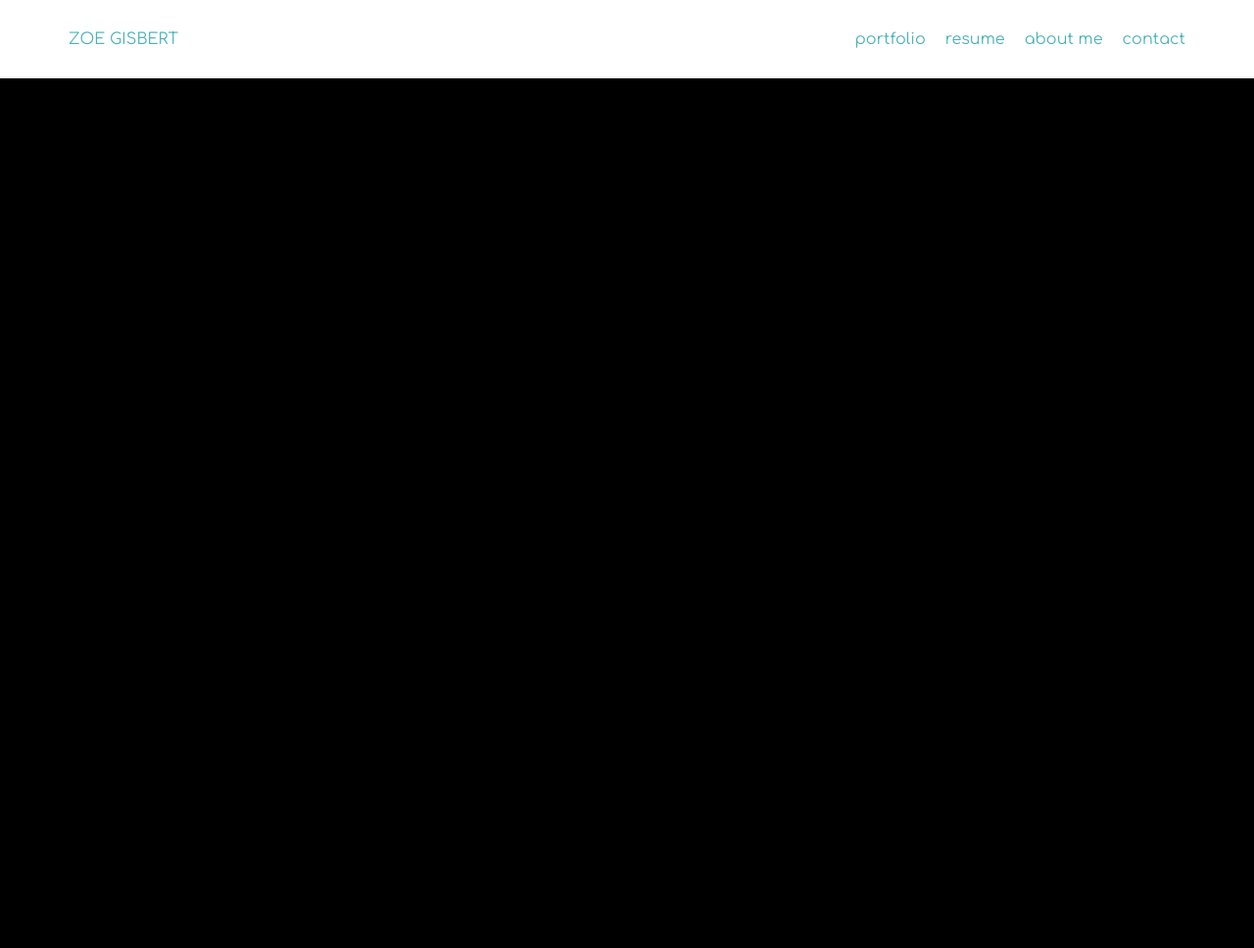
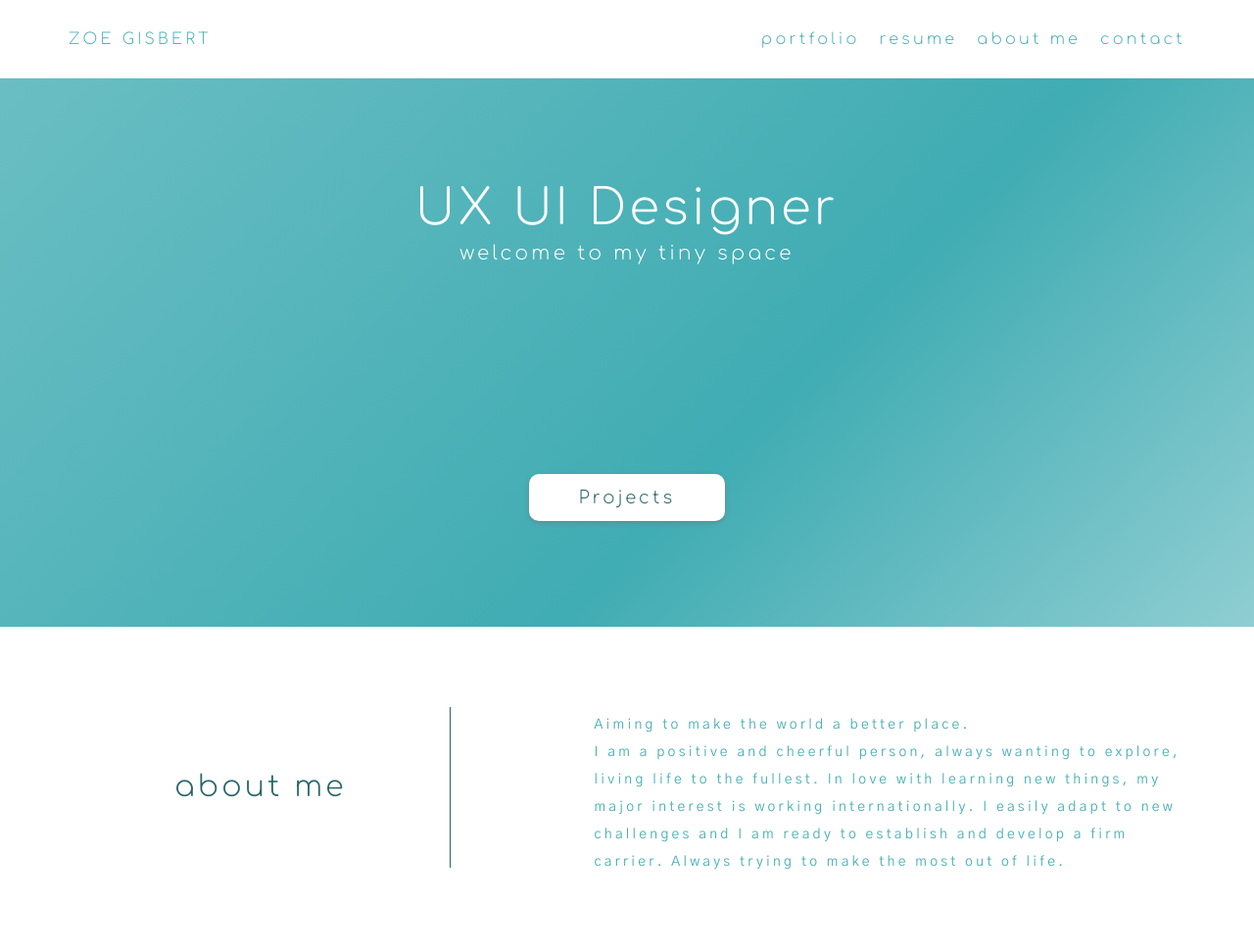
Before and after one commit to zoegisbert/portfolio, a plain HTML site: page index.html in a window 1280 px wide. Shown: the whole page at 98% size. Before the commit the page ends 800 px from the top, so only its background shows below. Drawn offline with nearby package versions, Linux system fonts and the light colour scheme.

```diff
--- a/index.html
+++ b/index.html
@@ -5,7 +5,8 @@
   <title>Zoe Gisbert</title>
   <link rel="stylesheet" href="https://cdnjs.cloudflare.com/ajax/libs/meyer-reset/2.0/reset.min.css">
   <link rel="stylesheet" href="stylesheets/styles.css">
-  <link href="https://fonts.googleapis.com/css?family=Comfortaa&display=swap" rel="stylesheet">
+  <link href="https://fonts.googleapis.com/css?family=Comfortaa:300&display=swap" rel="stylesheet">
+  <link href="https://fonts.googleapis.com/css?family=Gothic+A1&display=swap" rel="stylesheet">
 </head>
 <body>
   <header>
@@ -25,5 +26,19 @@
     </div>
   </div>
 </header>
+<div class="main">
+  <div class="maintext">
+    <h2>UX UI Designer</h2>
+    <p>welcome to my tiny space</p>
+  </div>
+  <button type="button" name="button">Projects</button>
+</div>
+<div class="aboutme">
+  <h3 class="line">about me</h3>
+  <p>Aiming to make the world a better place. <br>I am a positive and cheerful person, always wanting to explore, living life to the fullest.
+    In love with learning new things, my major interest is working internationally. I easily adapt to new challenges and I am ready to establish and develop a firm carrier.
+    Always trying to make the most out of life.
+  </p>
+</div>
 </body>
 </html>
--- a/stylesheets/styles.css
+++ b/stylesheets/styles.css
@@ -1,7 +1,8 @@
 
 body{
   background-color: black;
-  font-family: 'Comfortaa';
+  font-family: 'Comfortaa', cursive;
+  letter-spacing: 3.22px;
 }
 
 
@@ -15,7 +16,7 @@ header{
   display: flex;
   justify-content: space-between;
   align-items: center;
-    height: 10vh;
+  height: 10vh;
 }
 
 .links ul {
@@ -25,3 +26,70 @@ header{
 .links ul li {
   margin-left: 20px;
 }
+.main {
+  color: white;
+  background-image: linear-gradient(134deg, #6ABEC3 0%, #40ACB3 61%, #8FCED2 100%);
+  height: 70vh;
+  display: flex;
+  flex-direction: column;
+  justify-content: space-around;
+  align-items: center;
+}
+.maintext{
+  display: flex;
+  flex-direction: column;
+  justify-content: center;
+  align-items: center;
+}
+h2{
+  font-size: 50px;
+}
+
+p{
+  font-size: 20px;
+  padding-top: 11px;
+}
+button {
+  background-color: white;
+  color: #296669;
+  border-radius: 10px;
+  border-style: none;
+  height: 48px;
+  width: 200px;
+  font-size: 18px;
+  letter-spacing: 3.22px;
+  font-family: 'Comfortaa', cursive;
+  background: #FFFFFF;
+  box-shadow: 0 2px 4px 0 rgba(100,134,136,0.80);
+
+}
+.aboutme{
+  background-color: white;
+  display: flex;
+  align-items: center;
+  justify-content: space-around;
+  height: 328px;
+
+
+}
+h3{
+  font-size: 30px;
+  color: #296669;
+
+}
+.line{
+  height: 164px;
+  display:flex;
+  align-items: center;
+  border-right: 1px solid #296669;
+
+  width: 385px;
+  justify-content: center;
+}
+.aboutme p {
+  font-family: 'Gothic A1', sans-serif;
+  font-size: 14px;
+  line-height: 28px;
+  color: #49B0B6;
+  width: 600px;
+}
```
